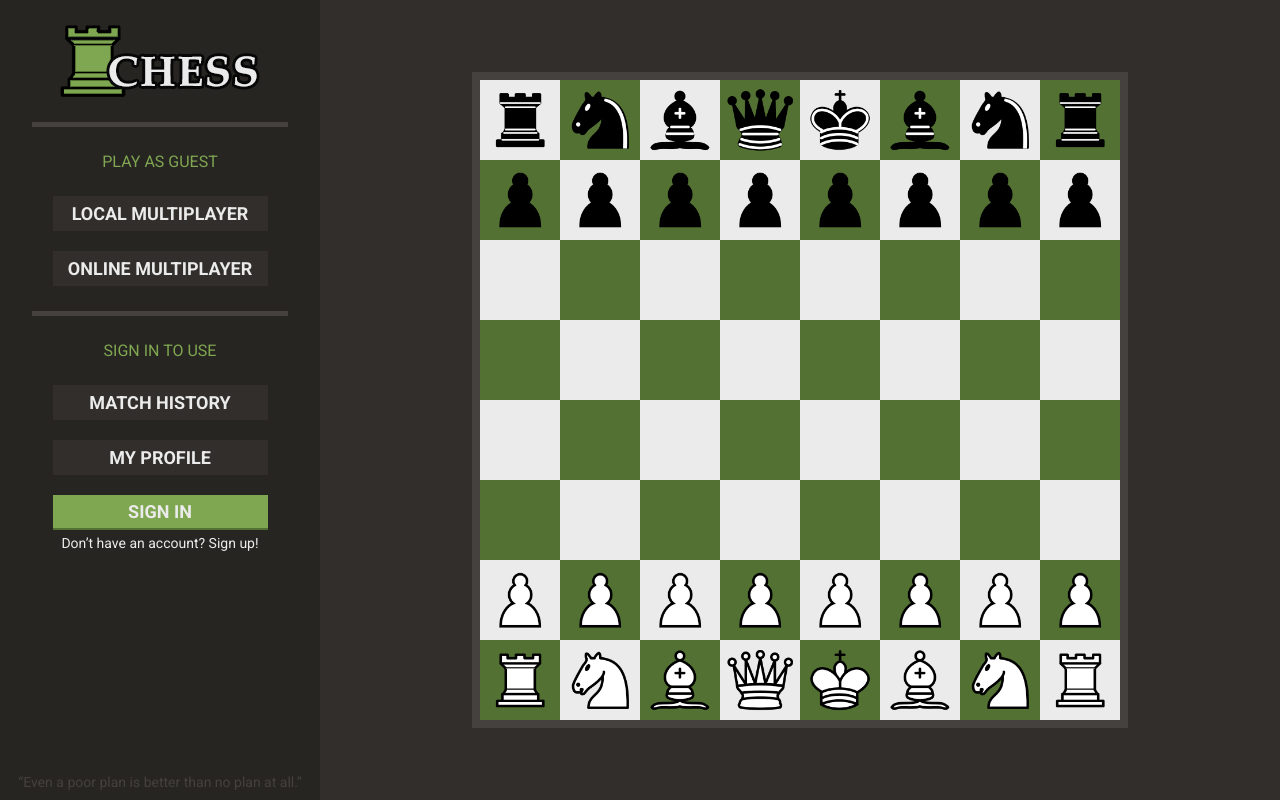
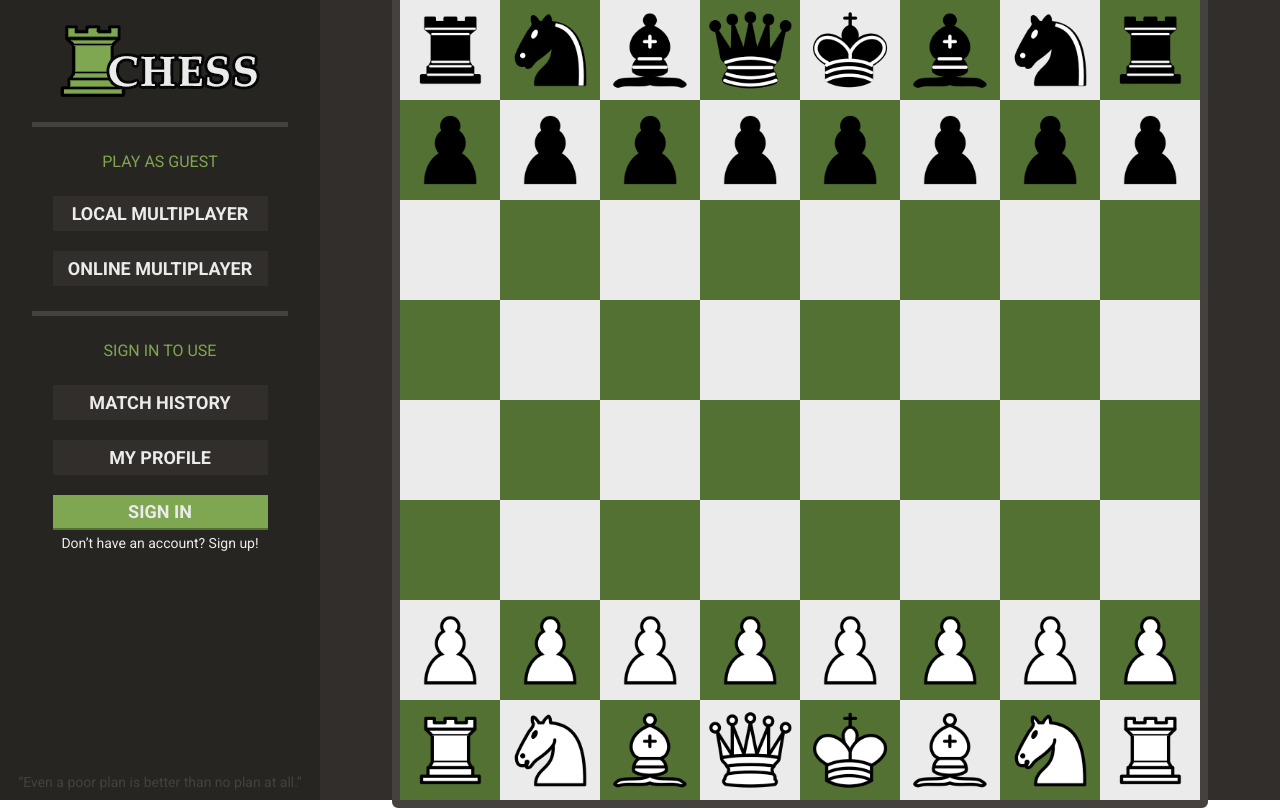
Before and after one commit to alextasy/Multiplayer-Chess, a React (Create React App) app in the folder frontend/: page /local in a window 1280 px wide. Built offline with nearby package versions, Linux system fonts and the light colour scheme.

Commit message:
fix(local): adjust board size and style

```diff
--- a/frontend/src/app/pages/local/Local.scss
+++ b/frontend/src/app/pages/local/Local.scss
@@ -9,10 +9,11 @@
         width: fit-content;
         height: fit-content;
         border: 8px solid $highlight;
+        border-radius: 6px;
 
         .square {
-            width: 80px;
-            height: 80px;
+            width: 100px;
+            height: 100px;
         }
     }
 }
```
